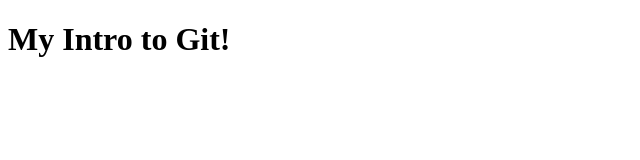
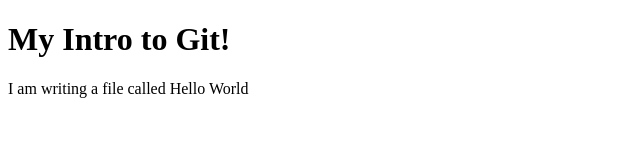
Before and after one commit to LisaBaird/github-intro, a plain HTML site: page index.html in a window 1280 px wide. Shown: the whole page, without its empty margins (0-640 px from the left). Drawn offline with Linux system fonts and the light colour scheme.

Commit message:
I added a p about what this is about

```diff
--- a/index.html
+++ b/index.html
@@ -2,12 +2,10 @@
 <html>
   <head>
     <meta charset="utf-8">
-    <title></title>
+    <title>Hello World</title>
   </head>
   <body>
     <h1>My Intro to Git!</h1>
-
-
-
+    <p> I am writing a file called Hello World </p>
   </body>
 </html>
```
